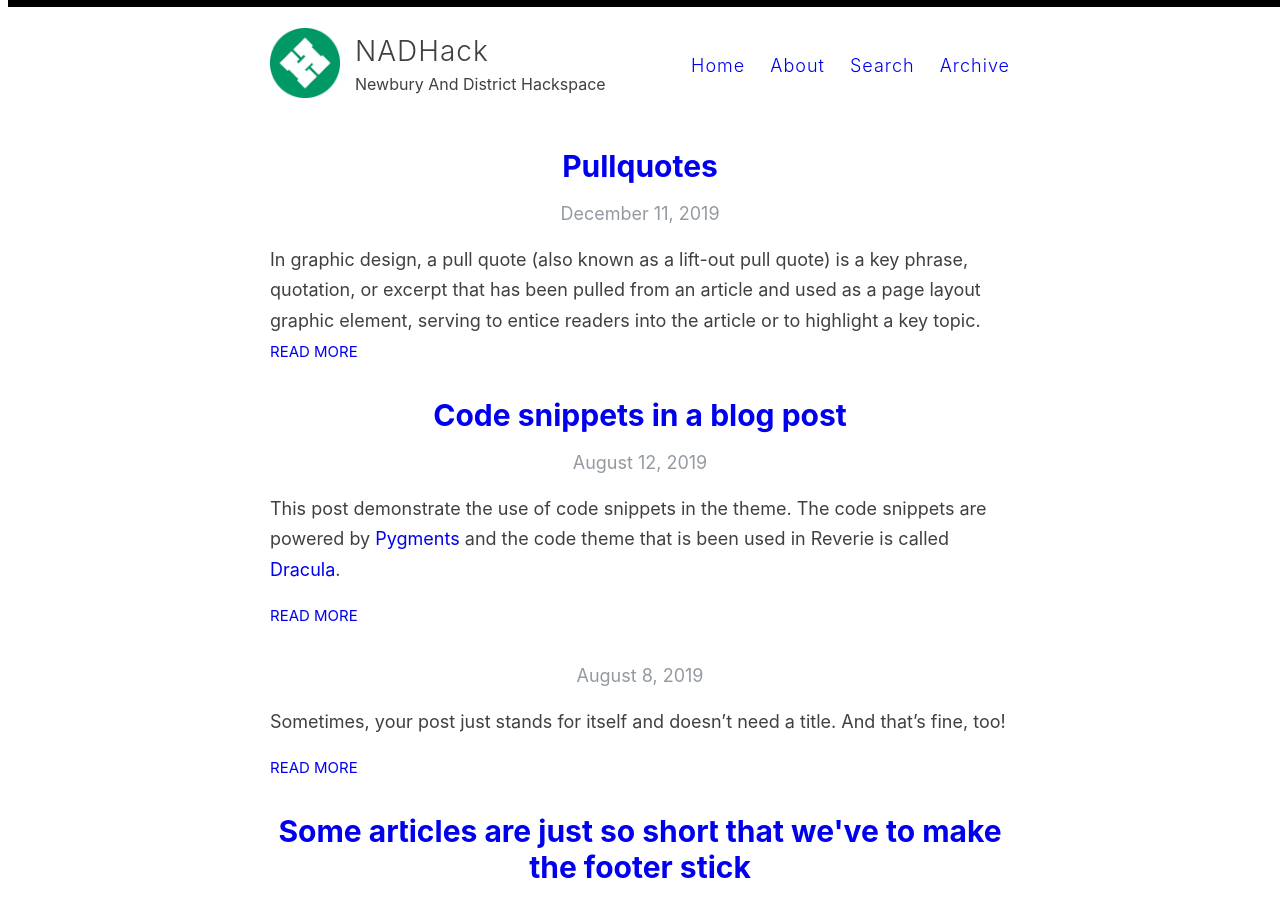
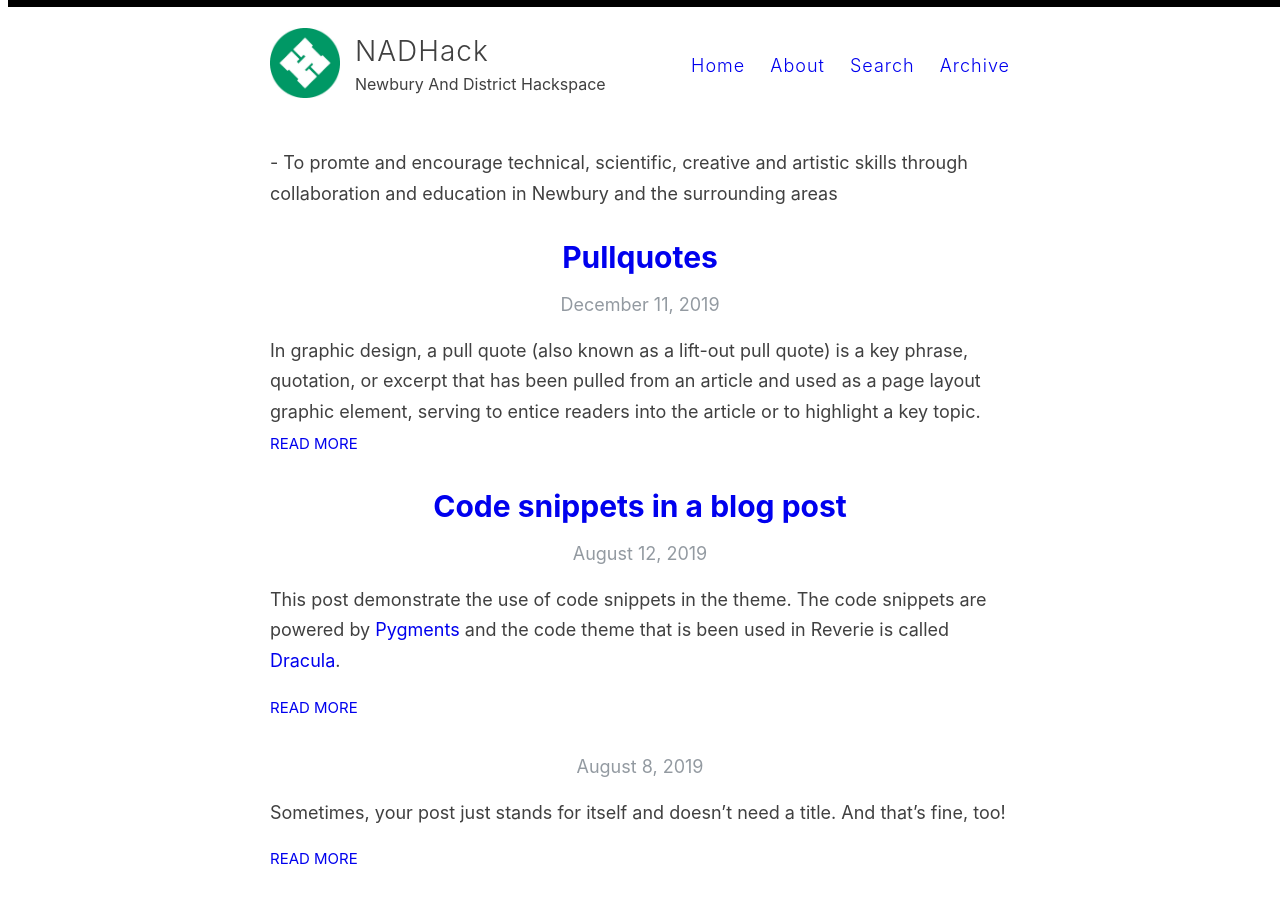
Before and after one commit to nadhack/nhsite, a Jekyll site: the page built from index.html, in a window 1280 px wide and 900 px high. Built offline with Jekyll 4.4.1, drawn with Linux system fonts in a browser that asks for light colours; the list of posts is cut into pages by our own code.

Commit message:
add aims include

```diff
--- /dev/null
+++ b/_includes/aims.md
@@ -0,0 +1 @@
+- To promte and encourage technical, scientific, creative and artistic skills through collaboration and education in Newbury and the surrounding areas
--- a/index.html
+++ b/index.html
@@ -1,6 +1,8 @@
 ---
 layout: default
 ---
+
+{% include aims.md %}
 
 <div class="posts">
   {% for post in paginator.posts %}
```
